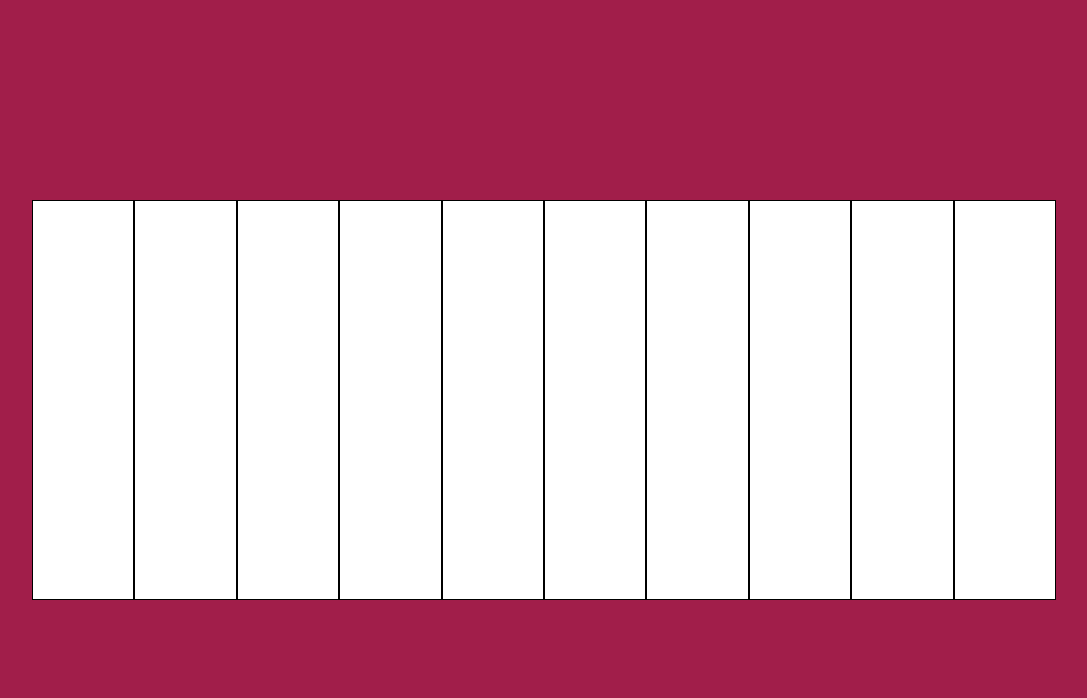
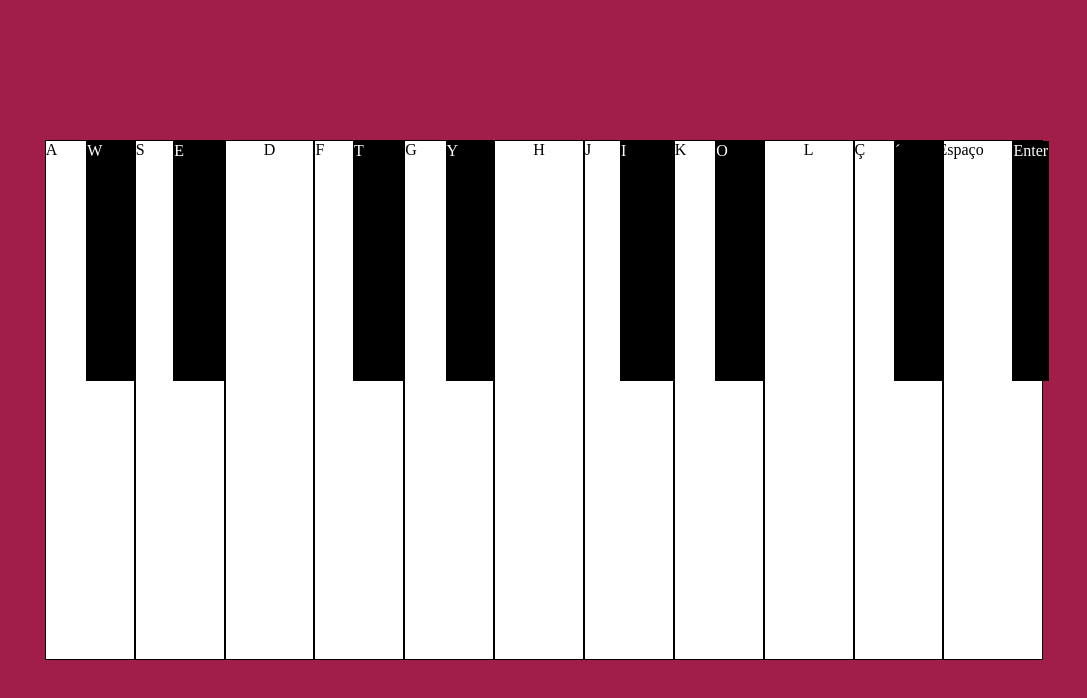
Before and after one commit to alessandrordgs/piano, a plain HTML site: page index.html in a window 1280 px wide. Shown: the whole page, without its empty margins (96-1183 px from the left). Drawn offline with Linux system fonts and the light colour scheme.

Commit message:
teclas pretas semifinalizadas e keycode finalizado

```diff
--- a/index.html
+++ b/index.html
@@ -11,55 +11,73 @@
 <body>
     <main class="container">
         <div class="piano">
-            <div class="piano-keys">
-                <div class="piano-sub-keys">
+            <div class="piano-keys" data-key="65" >
+                A
+                <div class="piano-sub-keys" data-key="87">
+                    W
                 </div>
             </div>
 
-            <div class="piano-keys">
-                <div class="piano-sub-keys">
+            <div class="piano-keys" data-key="83">
+                S
+                <div class="piano-sub-keys" data-key="69">
+                    E
                 </div>
             </div>
 
-            <div class="piano-keys">
-                <div class="piano-sub-keys">
+            <div class="piano-keys" data-key="68">
+                D
+
+            </div>
+
+            <div class="piano-keys" data-key="70">
+                F
+                <div class="piano-sub-keys" data-key="84">
+                    T
                 </div>
             </div>
 
-            <div class="piano-keys">
-                <div class="piano-sub-keys">
+            <div class="piano-keys" data-key="71">
+                G
+                <div class="piano-sub-keys" data-key="89">
+                    Y
                 </div>
             </div>
 
-            <div class="piano-keys">
-                <div class="piano-sub-keys">
+            <div class="piano-keys" data-key="72">
+                H
+
+            </div>
+
+            <div class="piano-keys" data-key="74">
+                J
+                <div class="piano-sub-keys" data-key="73">
+                    I
                 </div>
             </div>
 
-            <div class="piano-keys">
-                <div class="piano-sub-keys">
+            <div class="piano-keys" data-key="75">
+                K
+                <div class="piano-sub-keys" data-key="79">
+                    O
                 </div>
             </div>
 
-            <div class="piano-keys">
-                <div class="piano-sub-keys">
+            <div class="piano-keys" data-key="76">
+                L
+            </div>
+            <div class="piano-keys" data-key="186">
+                Ç
+                <div class="piano-sub-keys" data-key="219">
+                    ´
                 </div>
             </div>
-
-            <div class="piano-keys">
-                <div class="piano-sub-keys">
+            <div class="piano-keys" data-key="32">
+                Espaço
+                <div class="piano-sub-keys" data-key="13">
+                    Enter
                 </div>
             </div>
-            <div class="piano-keys">
-                <div class="piano-sub-keys">
-                </div>
-            </div>
-
-            <div class="piano-keys">
-                <div class="piano-sub-keys">
-                </div>
-            </div>
-        </div>
 
 
     </main>
--- a/style.css
+++ b/style.css
@@ -16,10 +16,9 @@
 
 
 
-.piano {
-    width: 80%;
-    height: 50vh;
-
+.piano{
+    width: 78%;
+    height: 65vh;
     background-color: white;
     display: flex;
 
@@ -30,6 +29,7 @@
     border: 1px solid black;
     display: flex;
     justify-content: center;
+    text-align: center;
 }
 
 .piano-keys:hover {
@@ -38,6 +38,22 @@
     box-shadow: 0 0 10px rgb(0, 38, 255);
 }
 
+.piano-sub-keys{
+    width: 100%;
+    height: 15rem;
+    border: 1px solid black;
+    background-color:black;
+    margin: 0 0 0 1.8rem;
+    color:#ffff;
+    display: flex;
+
+}
+
+.piano-sub-keys:hover {
+    transform: scale(1);
+    border-color: rgb(255, 255, 255);
+    box-shadow: 0 0 10px rgb(255, 255, 255);
+}
 /* .playing {
     transform: scale(1.1);
     border-color: rgb(232, 255, 25);
```
